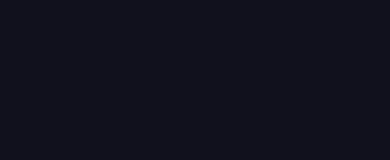
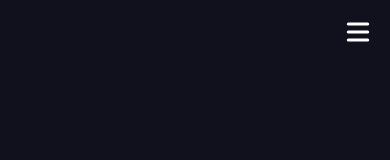
Before and after one commit to agyk/Portfolio, a React (Vite) app: page / in a window 390 px wide. Shown: the top 160 px of the page. Built offline with nearby package versions, Linux system fonts and the light colour scheme.

Commit message:
responsive nav added,modified

```diff
--- a/src/App.jsx
+++ b/src/App.jsx
@@ -5,6 +5,7 @@
 import Nav from './components/Nav'
 import { useState,useEffect } from 'react'
 import Loader from './components/Loader'
+
 
 function App() {
 
@@ -22,6 +23,7 @@
 
     <div id="App" className={darkMode ? "dark" : ""} >
       {!loaded ? <Loader/> : <>
+
       <Nav toggleDarkMode={toggleDarkMode} darkMode={darkMode}/>
       <Home  darkMode={darkMode} />
       <Skills darkMode={darkMode}/>
--- a/src/components/Nav.jsx
+++ b/src/components/Nav.jsx
@@ -1,6 +1,7 @@
 import { useState } from 'react';
 import AnchorLink from "react-anchor-link-smooth-scroll";
 import {IoHomeOutline} from 'react-icons/io5'
+import {HiMenu} from 'react-icons/hi'
 
 function Nav(props){
 
@@ -13,13 +14,32 @@
     }
 }
 
+
 window.addEventListener("scroll", changeColor)
+
+const [isNavExpanded, setIsNavExpanded] = useState(false)
+
     return(
-        <nav className={color? "nav_bg" :"" && props.darkMode ? "dark" : ""}>
+        <>
+        <HiMenu
+
+            onClick={() => {
+                setIsNavExpanded(!isNavExpanded)}
+
+            }
+            id='menuIcon'></HiMenu>
+
+        <nav className={
+            // isNavExpanded ? "expand" : "" &&
+            // color ? "nav_bg" :"" &&
+
+            `${isNavExpanded ? "expand" : ""} ${color ? "nav_bg" :""} ${props.darkMode ? "dark" : ""}`
+            }>
                 <AnchorLink href='#home'><IoHomeOutline id='homeIcon'/></AnchorLink>
-                <AnchorLink href='#works'><a>Works</a></AnchorLink>
-                <AnchorLink href='#about'><a>About me</a></AnchorLink>
-                <AnchorLink href='#contact'><a>Contact</a></AnchorLink>
+                <AnchorLink href='#works'><span>Works</span></AnchorLink>
+                <AnchorLink href='#about'><span>About me</span></AnchorLink>
+                <AnchorLink href='#contact'><span>Contact</span></AnchorLink>
+
 
                 <div className="toggler">
                     <p className="toggler_light">Light</p>
@@ -29,6 +49,8 @@
                     <p className="toggler_dark">Dark</p>
                 </div>
             </nav>
+
+            </>
     )
 }
 
--- a/src/index.css
+++ b/src/index.css
@@ -42,6 +42,12 @@
 #homeIcon:hover{
   color: #0cbf6f;
 }
+#menuIcon{
+  display: none;
+  top:1rem;
+  right: 1rem;
+}
+
 nav {
   display: flex;
   align-items: center;
@@ -51,7 +57,8 @@
   z-index: 100;
   /* background-color: #07071c; */
   top: 0;
-  left:0;
+  /* left:0; */
+  margin-left: -9rem;
   padding: 1.25rem 9rem;
   width: 100%;
 }
@@ -556,6 +563,31 @@
   nav{
     display: none;
   }
+ .expand {
+    display: flex;
+    flex-direction: column;
+    align-items: flex-end;
+    padding: 4rem 2rem;
+    top:0;
+    right: 0;
+    width: 16rem;
+    gap: 1.5rem;
+    font-size: 2rem;
+  }
+  nav a{
+    font-size: 2rem;
+  }
+  #menuIcon{
+    position: fixed;
+    z-index: 1000;
+    display: inline-block;
+    cursor: pointer;
+    font-size: 2rem;
+  }
+  #menuIcon:hover{
+    color: #0cbf6f;
+  }
+
   /*------Projects----------*/
 
   #projects {
```
Also changed, not shown: 1 other file (tests, documents, lock files or other folders).
